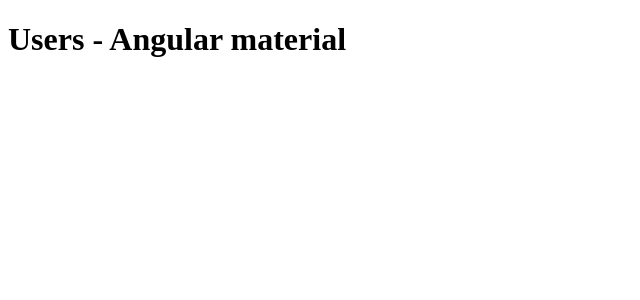
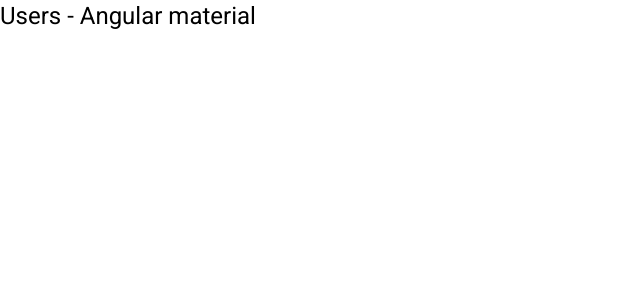
Before and after one commit to popehiflo/demo-users-frontend, an Angular app: page / in a window 1280 px wide. Shown: the top 300 px of the page, without its empty margins (0-640 px from the left). Built offline with nearby package versions, Linux system fonts and the light colour scheme.

Commit message:
feat: added Angular Material

```diff
--- a/angular.json
+++ b/angular.json
@@ -27,6 +27,7 @@
               "src/assets"
             ],
             "styles": [
+              "./node_modules/@angular/material/prebuilt-themes/deeppurple-amber.css",
               "src/styles.css"
             ],
             "scripts": []
@@ -94,6 +95,7 @@
               "src/assets"
             ],
             "styles": [
+              "./node_modules/@angular/material/prebuilt-themes/deeppurple-amber.css",
               "src/styles.css"
             ],
             "scripts": []
--- a/package.json
+++ b/package.json
@@ -11,10 +11,12 @@
   "private": true,
   "dependencies": {
     "@angular/animations": "~12.2.0",
+    "@angular/cdk": "^12.2.9",
     "@angular/common": "~12.2.0",
     "@angular/compiler": "~12.2.0",
     "@angular/core": "~12.2.0",
     "@angular/forms": "~12.2.0",
+    "@angular/material": "^12.2.9",
     "@angular/platform-browser": "~12.2.0",
     "@angular/platform-browser-dynamic": "~12.2.0",
     "@angular/router": "~12.2.0",
--- a/src/app/app.module.ts
+++ b/src/app/app.module.ts
@@ -2,13 +2,15 @@
 import { BrowserModule } from '@angular/platform-browser';
 
 import { AppComponent } from './app.component';
+import { BrowserAnimationsModule } from '@angular/platform-browser/animations';
 
 @NgModule({
   declarations: [
     AppComponent
   ],
   imports: [
-    BrowserModule
+    BrowserModule,
+    BrowserAnimationsModule
   ],
   providers: [],
   bootstrap: [AppComponent]
--- a/src/index.html
+++ b/src/index.html
@@ -6,8 +6,11 @@
   <base href="/">
   <meta name="viewport" content="width=device-width, initial-scale=1">
   <link rel="icon" type="image/x-icon" href="favicon.ico">
+  <link rel="preconnect" href="https://fonts.gstatic.com">
+  <link href="https://fonts.googleapis.com/css2?family=Roboto:wght@300;400;500&display=swap" rel="stylesheet">
+  <link href="https://fonts.googleapis.com/icon?family=Material+Icons" rel="stylesheet">
 </head>
-<body>
+<body class="mat-typography">
   <app-root></app-root>
 </body>
 </html>
--- a/src/styles.css
+++ b/src/styles.css
@@ -1 +1,4 @@
 /* You can add global styles to this file, and also import other style files */
+
+html, body { height: 100%; }
+body { margin: 0; font-family: Roboto, "Helvetica Neue", sans-serif; }
```
Also changed, not shown: 1 other file (tests, documents, lock files or other folders).
